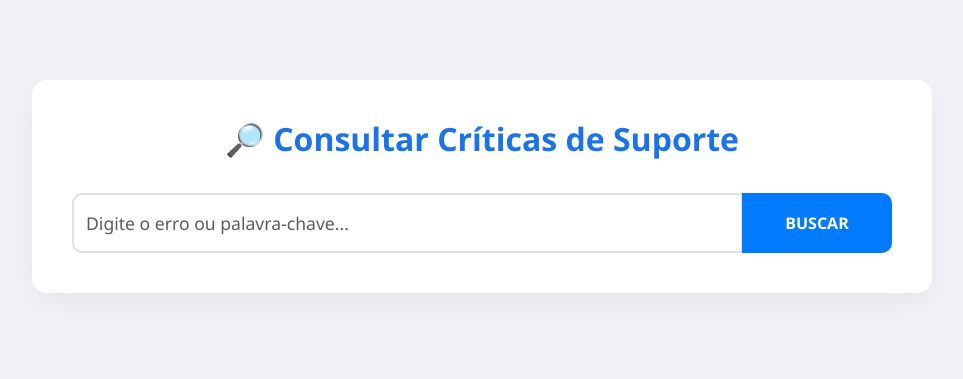
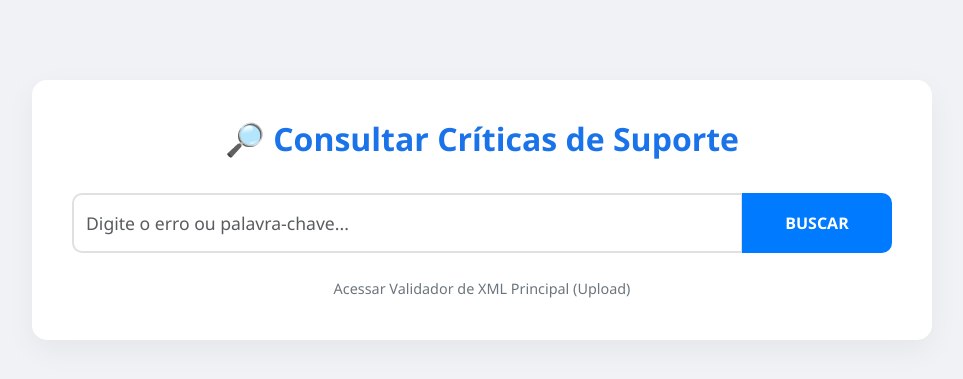
Before and after one commit to JoaoMalkiewiez/Validador-WEB, a Flask app: page / in a window 1280 px wide. Shown: the top 379 px of the page, without its empty margins (158-1121 px from the left). Run offline with Flask 3, Linux system fonts and the light colour scheme.

Commit message:
Atualizando buscador de criticas

```diff
--- a/app.py
+++ b/app.py
@@ -2,7 +2,8 @@ from flask import Flask, render_template, request
 import os
 from supabase import create_client
 
-app = Flask(__name__)
+# Configuração para garantir que o Flask encontre os templates
+app = Flask(__name__, template_folder='templates')
 
 # Credenciais do Supabase
 URL = "https://gpvndtxkdxtezxblpebs.supabase.co"
@@ -11,21 +12,26 @@ supabase = create_client(URL, KEY)
 
 @app.route('/')
 def index():
+    # Renderiza a página principal de busca
     return render_template('index.html')
 
 @app.route('/criticas')
 def listar_criticas():
     termo = request.args.get('busca', '')
     try:
-        # Busca na coluna 'critica' conforme seu banco real
+        # Busca no Supabase usando ilike para não diferenciar maiúsculas/minúsculas
         if termo:
             query = supabase.table("criticas").select("*").ilike("critica", f"%{termo}%").execute()
         else:
             query = supabase.table("criticas").select("*").execute()
+
+        # Retorna a página de resultados com os dados do banco
         return render_template('criticas.html', dados=query.data, busca=termo)
     except Exception as e:
-        return f"Erro: {e}"
+        # Em produção, o Render mostrará esse erro se a conexão falhar
+        return f"Erro na conexão com o banco de dados: {e}"
 
 if __name__ == '__main__':
+    # Configuração de porta dinâmica para o Render
     port = int(os.environ.get('PORT', 5000))
     app.run(host='0.0.0.0', port=port)
--- a/templates/index.html
+++ b/templates/index.html
@@ -3,7 +3,7 @@
 <head>
     <meta charset="UTF-8">
     <meta name="viewport" content="width=device-width, initial-scale=1.0">
-    <title>Validador de Suporte</title>
+    <title>Validador de Suporte - Fluxo Milionário</title>
     <link href="https://cdn.jsdelivr.net/npm/bootstrap@5.3.0/dist/css/bootstrap.min.css" rel="stylesheet">
     <style>
         body { background-color: #f0f2f5; font-family: 'Segoe UI', Tahoma, Geneva, Verdana, sans-serif; }
@@ -12,16 +12,23 @@
         .input-group .form-control { height: 60px; border-radius: 10px 0 0 10px; border: 2px solid #e0e0e0; font-size: 1.1rem; }
         .btn-buscar { background-color: #007bff; color: white; font-weight: bold; width: 150px; border-radius: 0 10px 10px 0; border: none; }
         .btn-buscar:hover { background-color: #0056b3; }
+        .footer-link { margin-top: 25px; display: block; text-decoration: none; color: #6c757d; font-size: 0.9rem; }
+        .footer-link:hover { color: #1a73e8; }
     </style>
 </head>
 <body>
     <div class="container">
         <div class="search-wrapper text-center">
             <h2 class="header-title justify-content-center">🔎 Consultar Críticas de Suporte</h2>
-            <form action="/criticas" method="GET" class="input-group">
+
+            <form action="https://validador-web-kp8n.onrender.com/criticas" method="GET" class="input-group">
                 <input type="text" name="busca" class="form-control" placeholder="Digite o erro ou palavra-chave..." required>
                 <button type="submit" class="btn btn-buscar">BUSCAR</button>
             </form>
+
+            <a href="https://validador-web-kp8n.onrender.com/" target="_blank" class="footer-link">
+                Acessar Validador de XML Principal (Upload)
+            </a>
         </div>
     </div>
 </body>
```
Also changed, not shown: teste_render.html (added, +32 -0 lines).
